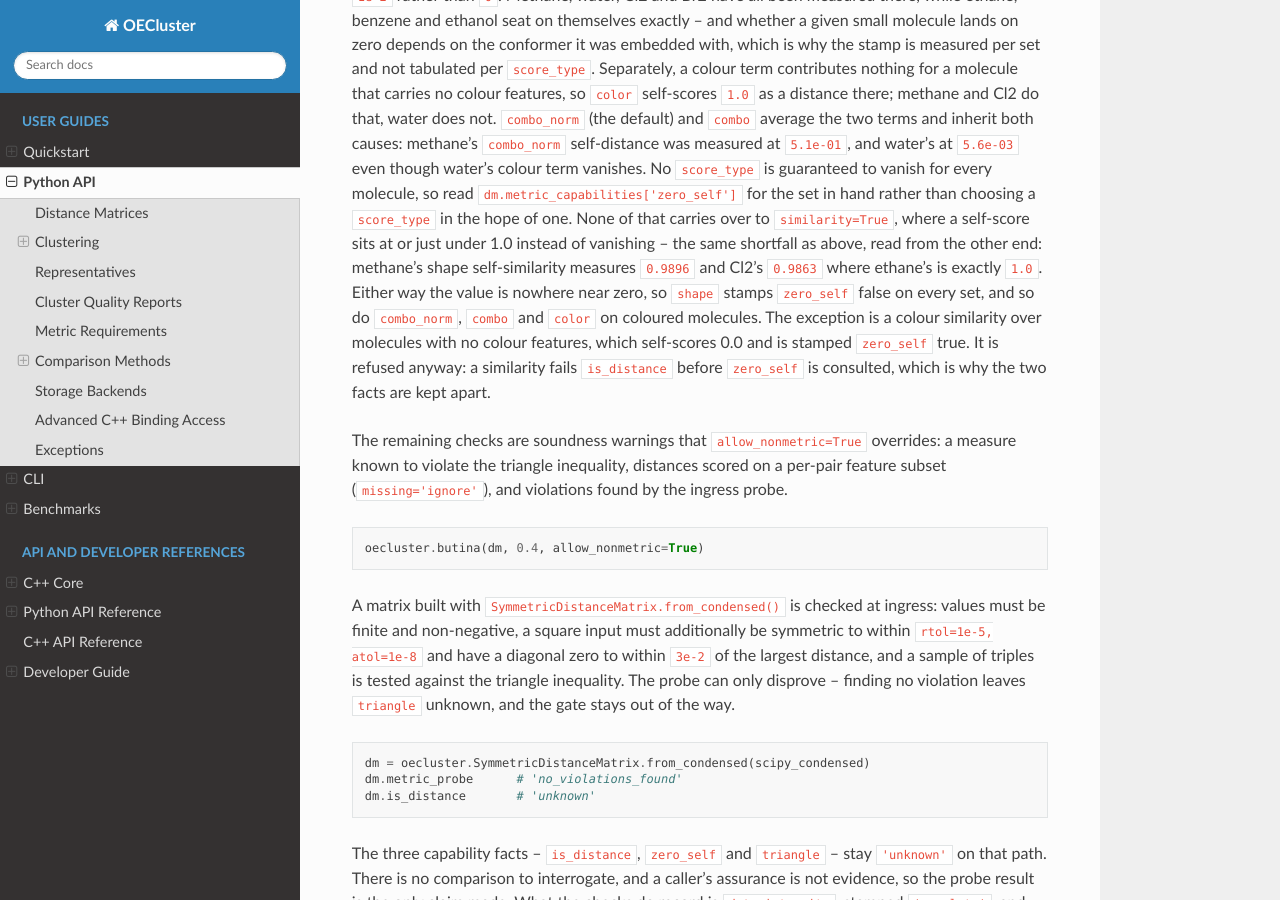
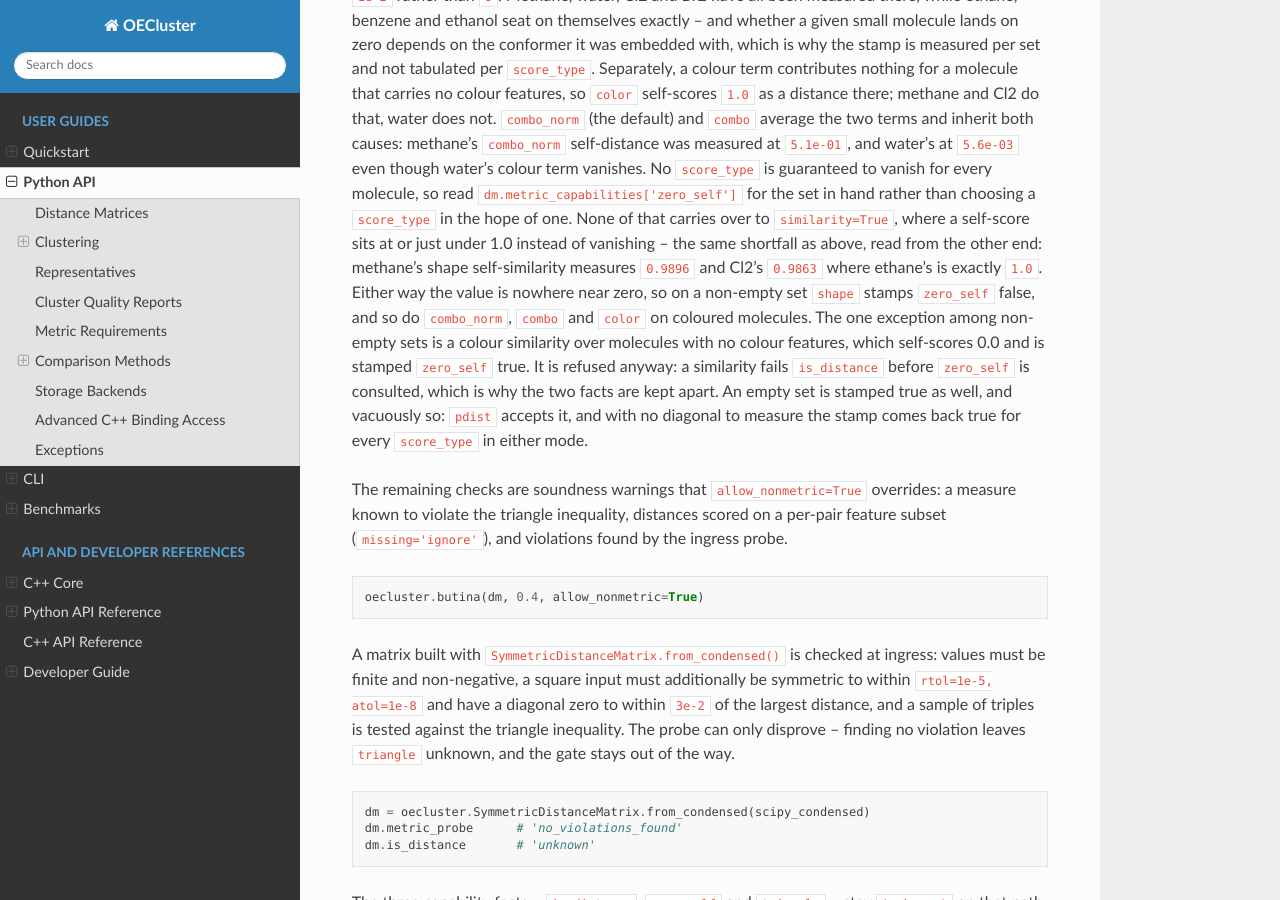
Before and after one commit to scott-arne/oecluster, a Sphinx documentation site: the page built from docs/python-api.md, in a window 1280 px wide and 900 px high, scrolled down 5695 px. Built offline with Sphinx 7.4.7 and the Read the Docs theme 3.1.0, drawn with Linux system fonts in a browser that asks for light colours; pages that are not in the unit, such as notebooks, are missing from menus; the version number is read from the project's files by our own code.

Commit message:
docs: scope the ROCS zero_self claims to sets with a diagonal
An empty molecule set is accepted by pdist, has no diagonal to measure, and
so is stamped zero_self true vacuously for every score_type in either mode.
That makes it a counterexample to "on every set" and a second exception
beside the colourless colour similarity, so the closed enumeration was false
whichever way the first clause was repaired. Scope the false-stamp claim to
non-empty sets and give the empty set its own clause.

```diff
--- a/docs/python-api.md
+++ b/docs/python-api.md
@@ -295,12 +295,15 @@ a `score_type` in the hope of one. None of that carries over to
 `similarity=True`, where a self-score sits at or just under 1.0 instead of
 vanishing -- the same shortfall as above, read from the other end: methane's
 shape self-similarity measures `0.9896` and Cl2's `0.9863` where ethane's is
-exactly `1.0`. Either way the value is nowhere near zero, so `shape` stamps
-`zero_self` false on every set, and so do `combo_norm`, `combo` and `color` on
-coloured molecules. The exception is a colour similarity over
-molecules with no colour features, which self-scores 0.0 and is stamped
-`zero_self` true. It is refused anyway: a similarity fails `is_distance`
-before `zero_self` is consulted, which is why the two facts are kept apart.
+exactly `1.0`. Either way the value is nowhere near zero, so on a non-empty set
+`shape` stamps `zero_self` false, and so do `combo_norm`, `combo` and `color`
+on coloured molecules. The one exception among non-empty sets is a colour
+similarity over molecules with no colour features, which self-scores 0.0 and is
+stamped `zero_self` true. It is refused anyway: a similarity fails
+`is_distance` before `zero_self` is consulted, which is why the two facts are
+kept apart. An empty set is stamped true as well, and vacuously so: `pdist`
+accepts it, and with no diagonal to measure the stamp comes back true for every
+`score_type` in either mode.
 
 The remaining checks are soundness warnings that `allow_nonmetric=True`
 overrides: a measure known to violate the triangle inequality, distances
```
